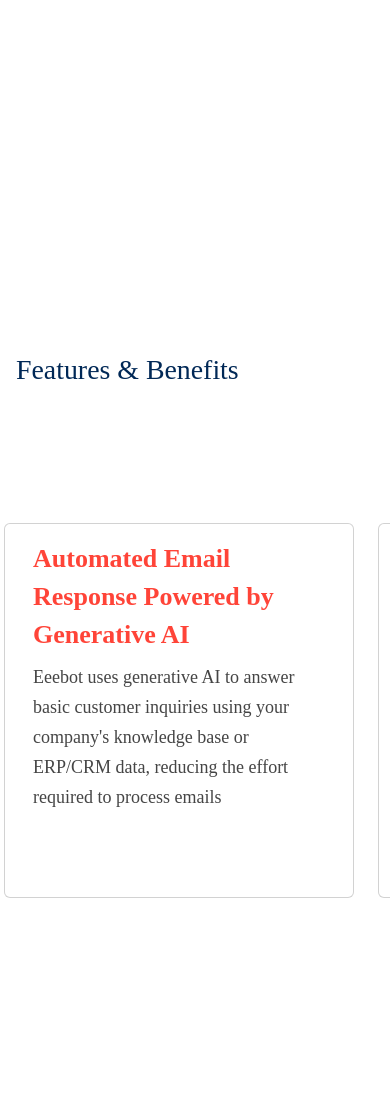
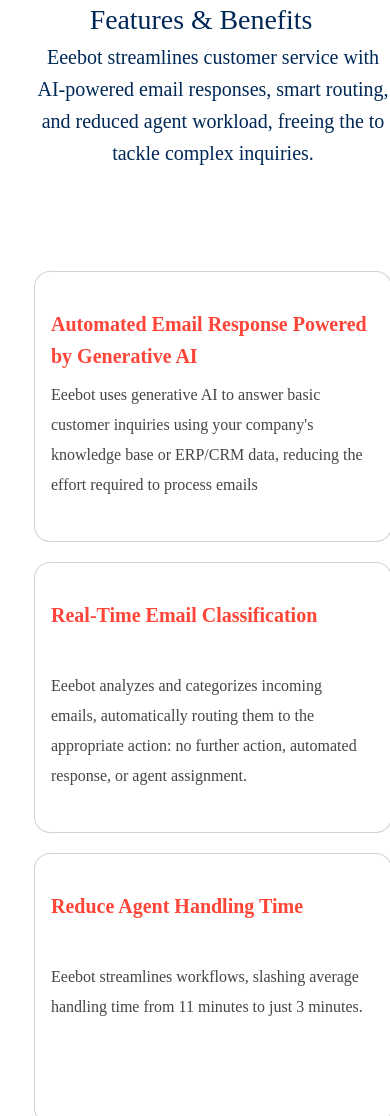
Before and after one commit to murathanaraci/Mplus, a plain HTML site: page index.html in a window 390 px wide. Shown: the part 4116-5232 px from the top of the page. Drawn offline with nearby package versions, Linux system fonts and the light colour scheme.

Commit message:
on progres

```diff
--- a/index.html
+++ b/index.html
@@ -475,11 +475,11 @@
       <!-- frame 16 ends -->
 
       <!-- frame 25 starts -->
-      <div id="fr-25" >
+      <div id="fr-25"  >
         <div id="fr-24">
-          <div class="row">
+          <div class="row" >
             <div class="col-6" id="fr-24-h"><h1>Features & Benefits</h1></div>
-            <div class="col-6">
+            <div class="col-6" >
               <p id="fr-24-p">
                 Eeebot streamlines customer service with AI-powered email
                 responses, smart routing, and reduced agent workload, freeing
@@ -487,8 +487,8 @@
               </p>
             </div>
           </div>
-          <div class="row column-gap-4">
-            <div class="card col-3" id="fr-25-d">
+          <div class="row column-gap-4" id="fr-25-c">
+            <div class="card col-3 fr-25-d" >
               <div class="card-body">
                 <h5 class="card-title fr-25-b">
                   Automated Email Response Powered by Generative AI
@@ -500,7 +500,7 @@
                 </p>
               </div>
             </div>
-            <div class="card col-3" id="fr-25-d">
+            <div class="card col-3 fr-25-d" >
               <div class="card-body">
                 <h5 class="card-title fr-25-b">Real-Time Email Classification</h5>
                 <p class="card-text fr-25-s">
@@ -510,7 +510,7 @@
                 </p>
               </div>
             </div>
-            <div class="card col-3" id="fr-25-d">
+            <div class="card col-3 fr-25-d" >
               <div class="card-body">
                 <h5 class="card-title fr-25-b">Reduce Agent Handling Time</h5>
                 <p class="card-text fr-25-s">
@@ -519,7 +519,7 @@
                 </p>
               </div>
             </div>
-            <div class="card col-3" id="fr-25-d">
+            <div class="card col-3 fr-25-d" >
               <div class="card-body">
                 <h5 class="card-title fr-25-b">Empower Agents with Reduced Workload</h5>
                 <p class="card-text fr-25-s">
--- a/style.css
+++ b/style.css
@@ -93,7 +93,8 @@ div #Struggling {
   padding: 0%;
   margin-top: 50px;
 }
-#req-bt{width: 201px;
+#req-bt {
+  width: 201px;
   height: 56px;
   gap: 0px;
   border-radius: 40px;
@@ -101,7 +102,8 @@ div #Struggling {
   justify-content: space-around;
   align-items: center;
   padding: 0%;
-  margin-top: 50px;}
+  margin-top: 50px;
+}
 
 /* frame19 */
 #frame19-container {
@@ -250,11 +252,11 @@ div #Struggling {
 }
 /* fr-25 */
 #fr-25 {
-  margin-top:-50px;
+  margin-top: -50px;
   background-color: #ffff;
   height: 769px;
 }
-#fr-25-d{
+.fr-25-d {
   width: 350px;
   height: 375px;
 }
@@ -264,7 +266,7 @@ div #Struggling {
   width: 1485px;
   height: 561px;
 }
-#fr-24-h{
+#fr-24-h {
   font-family: Campton;
   font-size: 40px;
   font-weight: 625;
@@ -423,11 +425,13 @@ div #Struggling {
     border-radius: 0px 0px 16px 16px;
   }
 
-  #req-bt{width: 100%;
+  #req-bt {
+    width: 100%;
     border-radius: 10px;
     font-size: 14px;
     margin-top: 25px;
-    padding: 8px 10px;}
+    padding: 8px 10px;
+  }
 
   #frame19-container {
     width: 393px;
@@ -524,63 +528,72 @@ div #Struggling {
   }
 
   #fr-25 {
-    margin-top:-50px;
+    left: 18px;
+    position: relative;
+    bottom: 350px;
+    width: 358px;
+    margin-top: -50px;
     background-color: #ffff;
-    height: 769px;
+    height: 1262px;
   }
-  #fr-25-d{
-    width: 350px;
-    height: 375px;
+  .fr-25-d {
+    width: 358px;
+    height: 271px;
+    margin-top: 20px;
+    padding: 20px 0px 0px 0px;
+    gap: 8px;
+    border-radius: 16px;
   }
-
+#fr-25-c{
+  margin: auto;
+  display: flex;
+  flex-direction: column;
+}
   #fr-24 {
-    margin: auto;
-    width: 1485px;
-    height: 561px;
+    width: 358px;
+    margin-top: -50px;
+    background-color: #ffff;
+    height: 1262px;
   }
-  #fr-24-h{
+  #fr-24-h {
     font-family: Campton;
-    font-size: 40px;
+    font-size: 30px;
     font-weight: 625;
-    line-height: 48px;
-    text-align: start;
+    line-height: 38px;
+    text-align: center;
+    width: 358px;
+    height: 38px;
     color: #002856;
   }
   #fr-24-p {
     font-family: Campton;
-    font-size: 24px;
+    font-size: 20px;
     font-weight: 400;
-    line-height: 40px;
-    text-align: left;
+    line-height: 32px;
+    text-align: center;
+    width: 358px;
+    height: 160px;
     color: #002856;
     margin-bottom: 50px;
   }
   .fr-25-b {
     color: #ff4438;
     font-family: Campton;
-    font-size: 26px;
+    font-size: 20px;
     font-weight: 625;
-    line-height: 38px;
+    line-height: 32px;
     text-align: left;
-    width: 286.25px;
-    height: 114px;
-    gap: 0px;
-    opacity: 0px;
+    width: 318px;
+    height: 64px;
   }
   .fr-25-s {
     color: #333333e8;
     font-family: Campton;
-    font-size: 18px;
+    font-size: 16px;
     font-weight: 400;
     line-height: 30px;
     text-align: left;
-    width: 286.25px;
-    height: 180px;
-    gap: 0px;
-    opacity: 0px;
+    width: 318px;
+    height: 150px;
   }
-
-
-
-
 }
```
